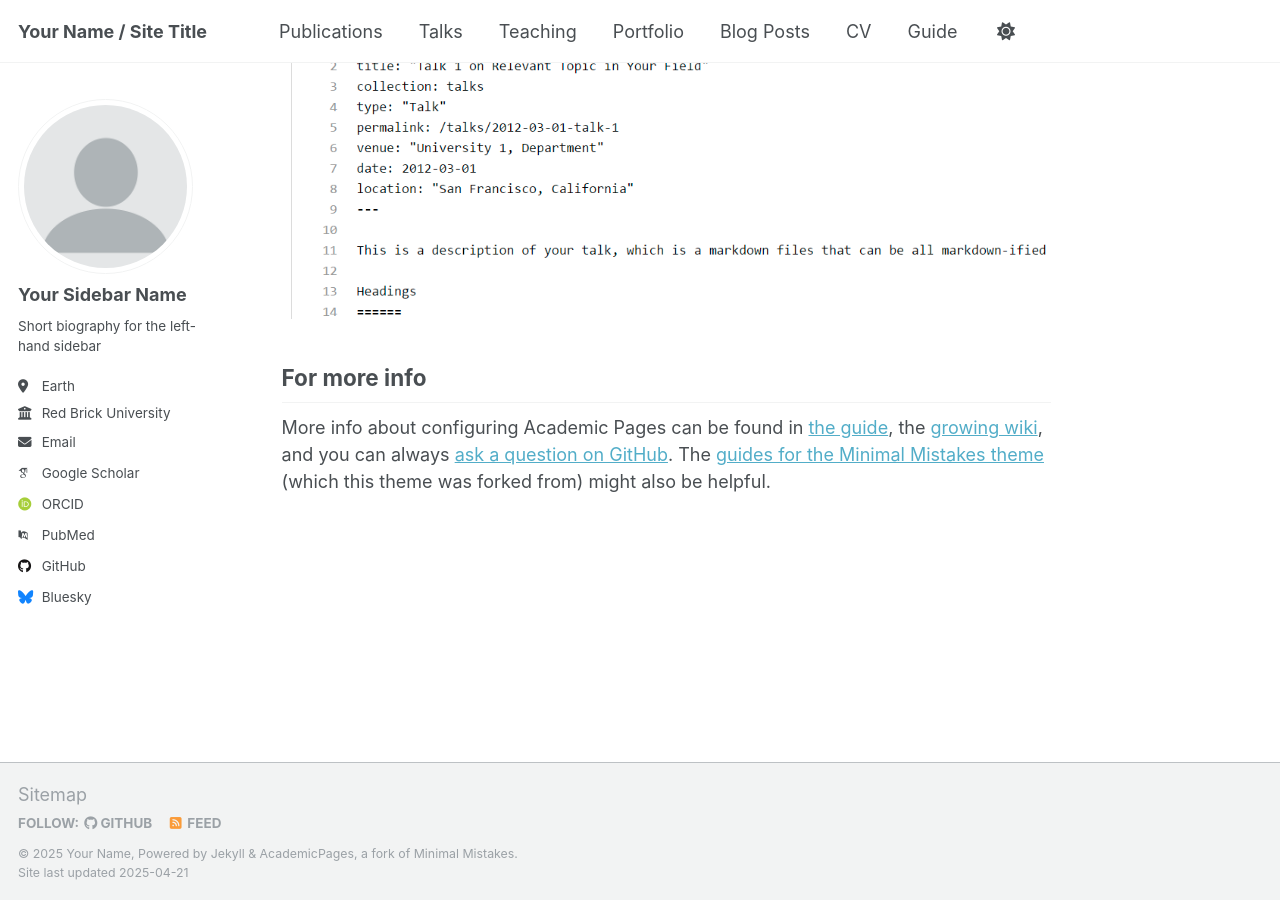
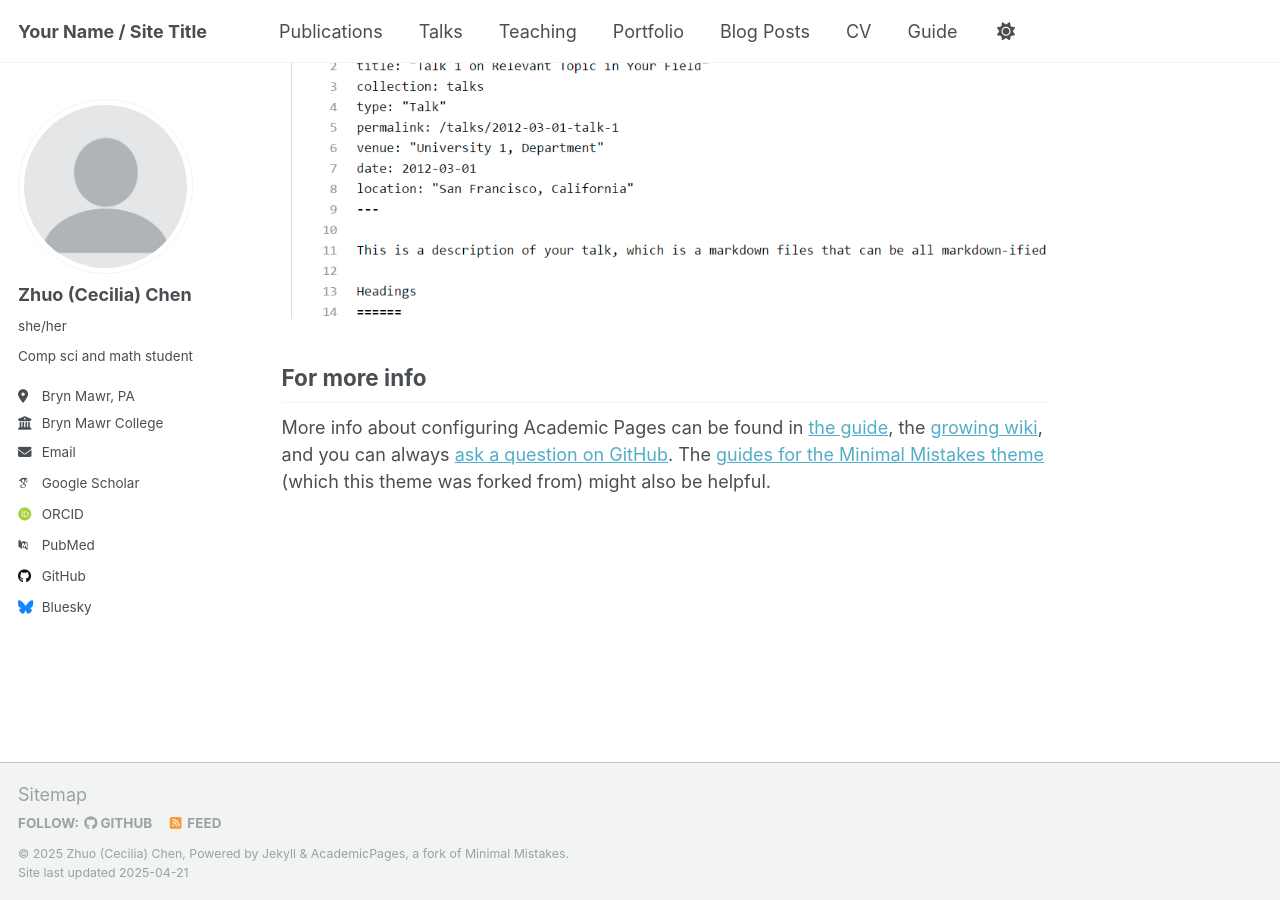
Before and after one commit to Cecilia7717/Cecilia7717.github.io, a Jekyll site: the page built from _pages/about.md, in a window 1280 px wide and 900 px high, scrolled down 2636 px. Built offline with Jekyll 4.4.1, drawn with Linux system fonts in a browser that asks for light colours; some web fonts are replaced.

Commit message:
Update _config.yml

```diff
--- a/_config.yml
+++ b/_config.yml
@@ -11,11 +11,11 @@ locale                   : "en-US"
 site_theme               : "default"
 title                    : "Your Name / Site Title"
 title_separator          : "-"
-name                     : &name "Your Name"
+name                     : &name "Zhuo (Cecilia) Chen"
 description              : &description "personal description"
-url                      : https://academicpages.github.io # the base hostname & protocol for your site e.g. "https://[your GitHub username].github.io"
+url                      : https://Cecilia7717.github.io # the base hostname & protocol for your site e.g. "https://[your GitHub username].github.io"
 baseurl                  : "" # the subpath of your site, e.g. "/blog"
-repository               : "academicpages/academicpages.github.io"
+repository               : "Cecilia7717/Cecilia7717.github.io"
 
 # Site Author - The following control what appear as part of the author content on the side bar.
 #               If a field is blank the icon and link will not appear, otherwise it will be shown.
@@ -23,13 +23,13 @@ repository               : "academicpages/academicpages.github.io"
 author:
   # Biographic information
   avatar           : "profile.png"
-  name             : "Your Sidebar Name"
-  pronouns         : # example: "she/her"
-  bio              : "Short biography for the left-hand sidebar"
-  location         : "Earth"
-  employer         : "Red Brick University"
+  name             : "Zhuo (Cecilia) Chen"
+  pronouns         : "she/her"
+  bio              : "Comp sci and math student"
+  location         : "Bryn Mawr, PA"
+  employer         : "Bryn Mawr College"
   uri              : # URL
-  email            : "none@example.org"
+  email            : "zchen4@brynmawr.edu"
 
   # Academic websites
   arxiv            : # URL - Update with the correct link to your profile
```
